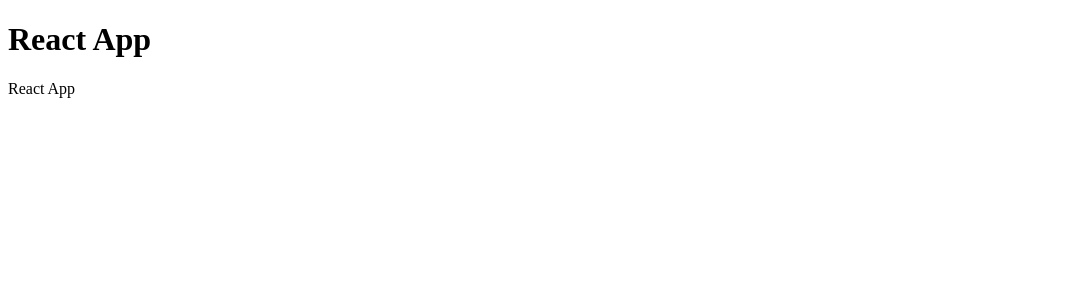
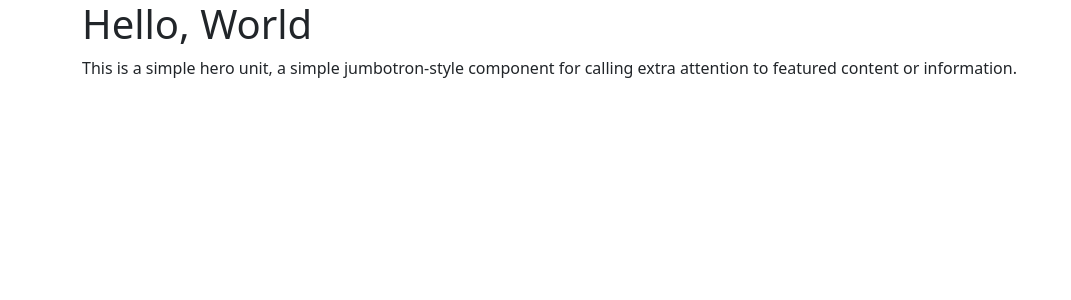
Before and after one commit to Nr3Jokim/ders-interview, a React app: page / in a window 1280 px wide. Shown: the top 300 px of the page, without its empty margins (0-1071 px from the left). Built offline with nearby package versions, Linux system fonts and the light colour scheme.

Commit message:
Setting up basic routes

```diff
--- a/package.json
+++ b/package.json
@@ -11,12 +11,14 @@
     "start": "react-scripts start"
   },
   "dependencies": {
+    "@reduxjs/toolkit": "^1.9.3",
     "add": "^2.0.6",
     "bootstrap": "^5.2.3",
     "react": "^18.2.0",
     "react-bootstrap": "^2.7.2",
     "react-dom": "^18.2.0",
     "react-redux": "^8.0.5",
+    "react-router-dom": "^6.9.0",
     "redux": "^4.2.1",
     "yarn": "^1.22.19"
   },
--- /dev/null
+++ b/src/App.js
@@ -0,0 +1,17 @@
+import React from 'react';
+import {BrowserRouter, Route, Routes} from "react-router-dom";
+import Home from "./pages/Home";
+import About from "./pages/About";
+
+function App() {
+    return (
+        <BrowserRouter>
+            <Routes>
+                <Route exact path="/" element={<Home/>}/>
+                <Route path="/about" element={<About/>}/>
+            </Routes>
+        </BrowserRouter>
+    );
+}
+
+export default App;
--- a/src/index.js
+++ b/src/index.js
@@ -1,10 +1,12 @@
 import React from 'react';
 import ReactDOM from 'react-dom';
+import 'bootstrap/dist/css/bootstrap.min.css';
+import App from './App';
+
 
 ReactDOM.render(
-    <React.Fragment>
-        <h1>React App</h1>
-        <p>React App</p>
-    </React.Fragment>,
-    document.getElementById('root')
+        <React.Fragment>
+            <App />
+        </React.Fragment>,
+document.getElementById('root')
 );
--- /dev/null
+++ b/src/pages/About.js
@@ -0,0 +1,12 @@
+import {Container} from "react-bootstrap";
+
+function About() {
+    return (
+        <Container>
+            <h1>About Us</h1>
+            <p>We are a company that does stuff.</p>
+        </Container>
+    );
+}
+
+export default About;
--- /dev/null
+++ b/src/pages/Home.js
@@ -0,0 +1,14 @@
+import React from "react";
+import {Container} from "react-bootstrap";
+
+function Home() {
+    return (
+        <Container>
+            <h1>Hello, World</h1>
+            <p>This is a simple hero unit, a simple jumbotron-style component for calling extra attention to featured content or information.</p>
+        </Container>
+
+    );
+}
+
+export default Home;
```
Also changed, not shown: 1 other file (tests, documents, lock files or other folders).
